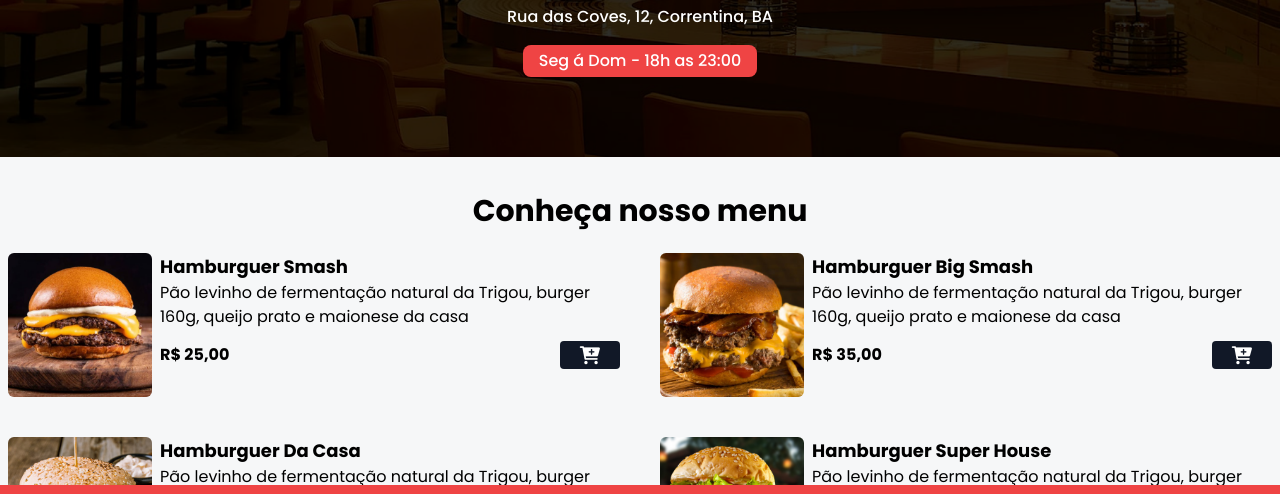
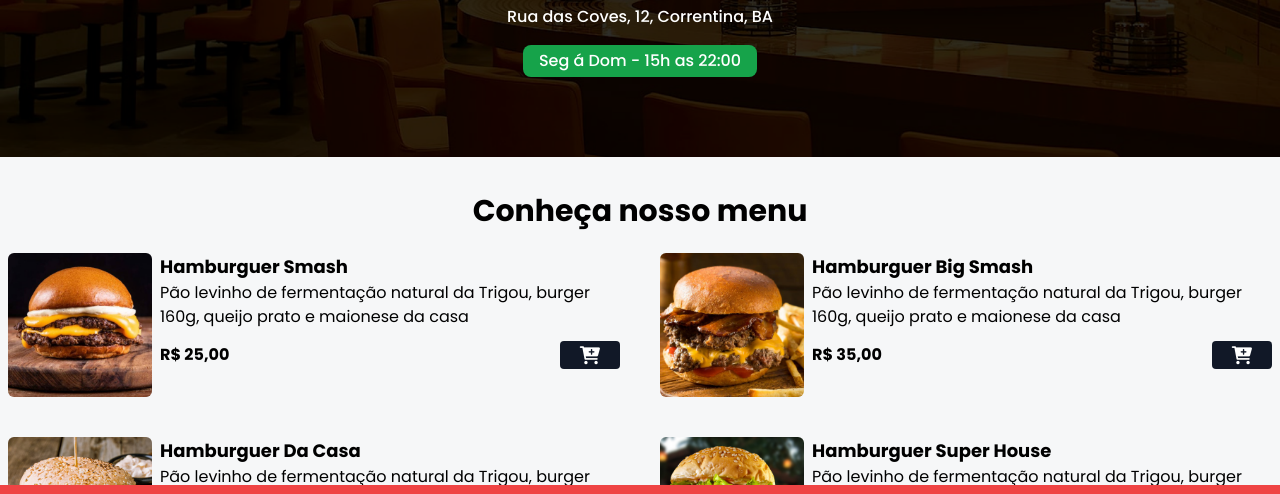
Before and after one commit to PedrOliveiraM/dev-food, a website: page index.html in a window 1280 px wide. Shown: the part 263-757 px from the top of the page. Drawn offline with nearby package versions, Linux system fonts and the light colour scheme.

Commit message:
fix: ajust function hour

```diff
--- a/index.html
+++ b/index.html
@@ -31,7 +31,7 @@
     />
     <link rel="stylesheet" href="styles/output.css" />
     <script src="script.js" defer></script>
-    <title>Cardápio Online</title>
+    <title>Dev Burguer</title>
   </head>
   <body>
     <header class="w-full h-[420px] bg-home bg-center bg-cover">
@@ -46,7 +46,7 @@
           >Rua das Coves, 12, Correntina, BA</span
         >
         <div class="bg-green-600 px-4 py-1 mt-4 rounded-lg" id="date-span">
-          <span class="text-white font-medium"> Seg á Dom - 18h as 23:00</span>
+          <span class="text-white font-medium"> Seg á Dom - 15h as 22:00</span>
         </div>
       </div>
     </header>
--- a/script.js
+++ b/script.js
@@ -126,7 +126,7 @@ checkoutBtn.addEventListener('click', () => {
 function checkRestaurantOpen() {
   const date = new Date();
   const hour = date.getHours();
-  return hour >= 20 && hour <= 23;
+  return hour >= 15 && hour <= 23;
 }
 
 // botao item e mostrando no modal
```
